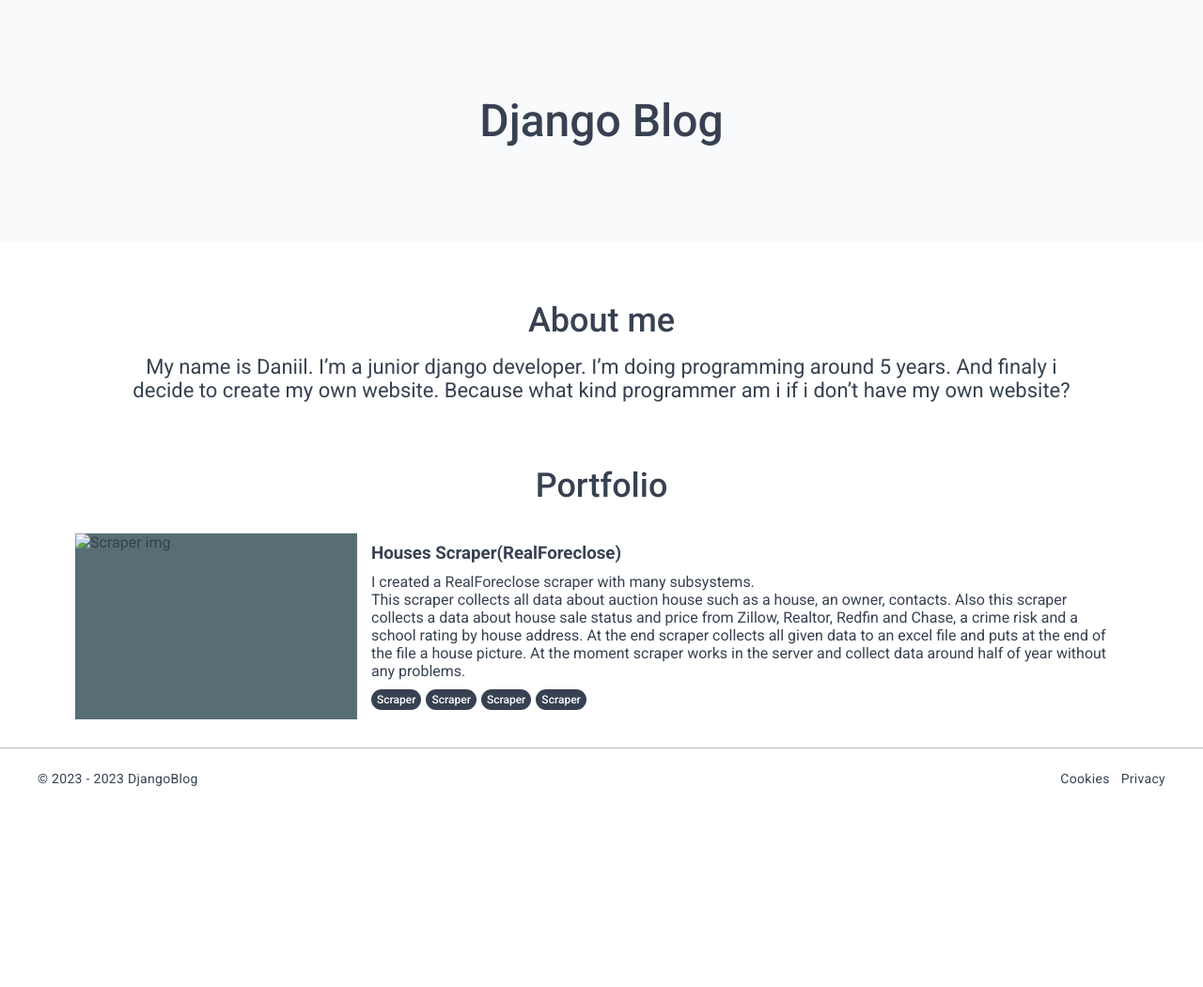
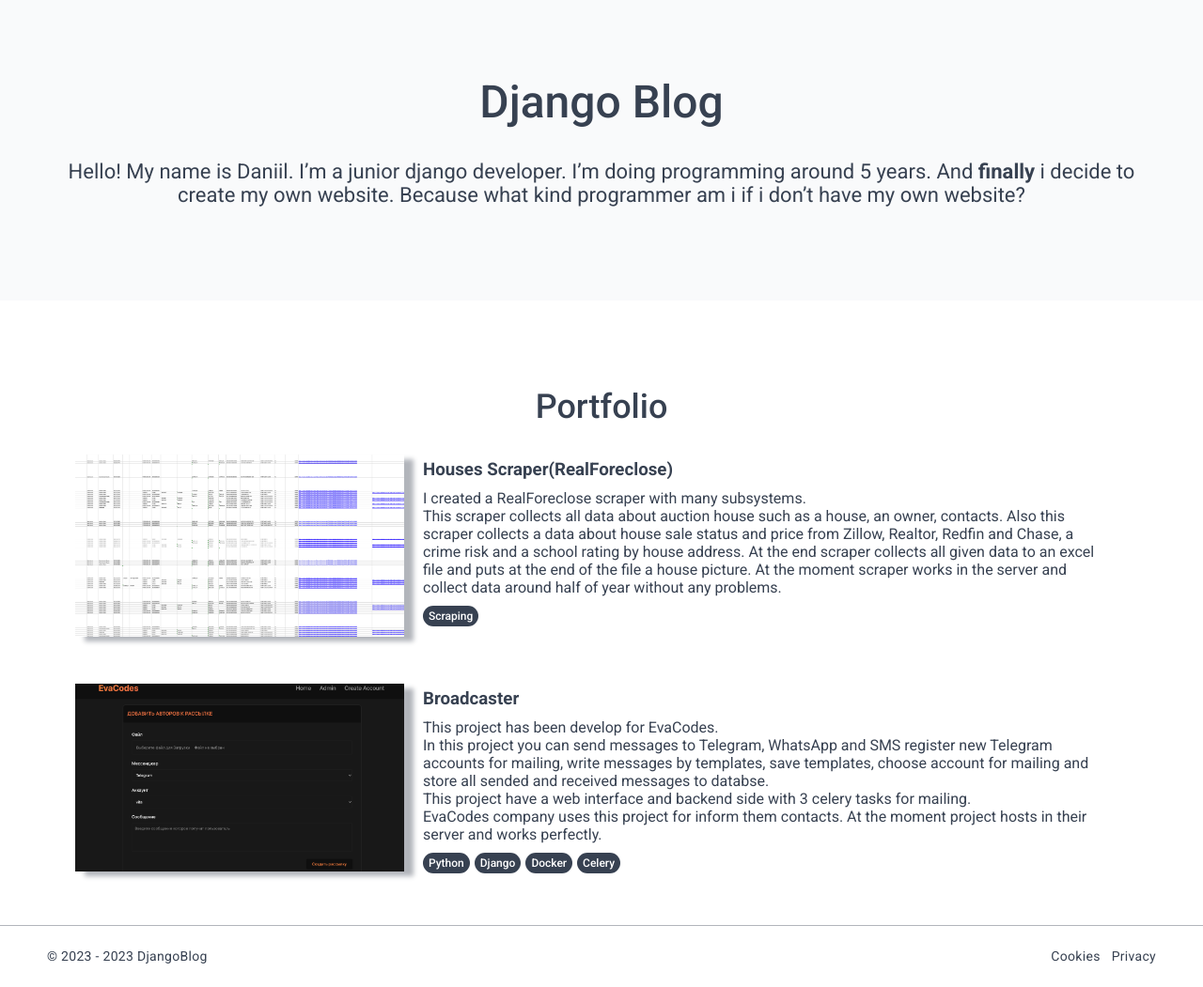
Before and after one commit to TyPaporotnyk/DjangoBlog, a Django app: page / in a window 1280 px wide. Shown: the part 81-1132 px from the top of the page at 94% size. Before the commit the page ends 918 px from the top, so only its background shows below. Run offline with Django 4.2, Linux system fonts and the light colour scheme; some libraries are stand-ins or nearby versions.

```diff
--- a/config/settings.py
+++ b/config/settings.py
@@ -93,7 +93,7 @@ DATABASES = {
         "NAME": os.getenv("POSTGRES_DB", os.path.join(BASE_DIR, "db.sqlite3")),
         "USER": os.getenv("POSTGRES_USER", "user"),
         "PASSWORD": os.getenv("POSTGRES_PASSWORD", "12345"),
-        "HOST": os.getenv("POSTGRES_HOST", "127.0.0.1"),
+        "HOST": os.getenv("POSTGRES_HOST", "127.0.0.1") if not DEBUG else "127.0.0.1",
         "PORT": os.getenv("POSTGRES_PORT", "5432"),
     },
 }
--- a/src/blog/templates/blog/post.html
+++ b/src/blog/templates/blog/post.html
@@ -11,7 +11,11 @@
 
 {% include 'blog/post_title.html' %}
 
-<div class="post">
+<style type="text/css">
+
+</style>
+
+<div class="post" id="post">
     <div class="container">
         <div class="post__row">
             <div class="blog__content post">
--- a/static/css/main.css
+++ b/static/css/main.css
@@ -101,6 +101,7 @@ body {
   height: 65px;
   justify-content: space-between;
   align-items: center;
+  padding: 10px 10px;
 }
 .footer__right{
   display: flex;
@@ -119,14 +120,19 @@ a.footer__text:hover{
   background-color: var(--color-background-dark);
 }
 .page_title__row {
-  /* height: 300px; */
-  padding: 100px 0;
-
+  padding: 80px 10px;
+  padding-bottom: 100px;
   display: flex;
   flex-direction: column;
   justify-content: center;
   align-items: center;
   gap: 20px;
+}
+.page_title__row p{
+  margin-top: 12px;
+  text-align: center;
+  font-size: 22px;
+  /*padding: 10px 10px;*/
 }
 .created_by {
   display: flex;
@@ -156,7 +162,7 @@ a.footer__text:hover{
 .about > p{
   margin-top: 8px;
   font-size: 22px;
-  padding: 8px 100px;
+  padding: 8px 25px;
   text-align: center;
   font-weight: 300;
 }
@@ -164,7 +170,9 @@ a.footer__text:hover{
   margin: 30px 0;
 }
 .portfolio{
-  margin: 30px 0;
+  /*margin: 30px 0;*/
+  margin-top: 60px;
+  margin-bottom: 50px;
 }
 .portfolio > h2{
   font-size: 36px;
@@ -175,23 +183,25 @@ a.footer__text:hover{
 .portfolio__row{
   display: flex;
   flex-direction: column;
-  gap: 30px;
+  gap: 50px;
 }
 .portfolio__item{
   display: flex;
   flex-direction: row;
   padding: 0 40px;
-  gap: 5px;
+}
+.portfolio__image > img{
+  width: 350px;
+  box-shadow: 10px 5px 5px var(--color-border);
 }
 .portfolio__image{
-  min-width: 300px;
-  background-color: #586e75;
+
 }
 .portfolio_detail{
   display: flex;
   flex-direction: column;
   gap: 10px;
-  padding: 10px;
+  padding: 5px 20px;
 }
 .portfolio_detail > .tags{
   display: flex;
--- a/static/js/app.js
+++ b/static/js/app.js
@@ -1,7 +1,8 @@
 $(document).ready(() => {
     /* Hamburger menu */
     $(".hamburger").on("click", (e) => {
-        $(".hamburger").toggleClass("active")
+        $(".hamburger").toggleClass("active");
+        $(".header__nav").toggleClass("active");
     })
 
     /* Load more button */
--- a/templates/main.html
+++ b/templates/main.html
@@ -11,6 +11,9 @@
             <h1>
                 Django Blog
             </h1>
+            <p>
+                Hello! My name is Daniil. I’m a junior django developer. I’m doing programming around 5 years. And <b>finally</b> i decide to create my own website. Because what kind programmer am i if i don’t have my own website?
+            </p>
         </div>
     </div>
 </div>
@@ -18,14 +21,6 @@
 <div class="post">
     <div class="container">
         <div class="post__row">
-            <div class="about">
-                <h2>
-                    About me
-                </h2>
-                <p>
-                    My name is Daniil. I’m a junior django developer. I’m doing programming around 5 years. And finaly i decide to create my own website. Because what kind programmer am i if i don’t have my own website?
-                </p>
-            </div>
             <div class="portfolio">
                 <h2>
                     Portfolio
@@ -33,7 +28,7 @@
                 <div class="portfolio__row">
                     <div class="portfolio__item">
                         <div class="portfolio__image">
-                            <img src="" alt="Scraper img">
+                            <img src="{% static 'img/portfolio/portfolio1.png' %}" alt="Scraper img">
                         </div>
                         <div class="portfolio_detail">
                             <h3>
@@ -43,10 +38,28 @@
 This scraper collects all data about auction house such as a house, an owner, contacts. Also this scraper collects a data about house sale status and price from Zillow, Realtor, Redfin and Chase, a crime risk and a school rating by house address. At the end scraper collects all given data to an excel file and puts at the end of the file a house picture.
 At the moment scraper works in the server and collect data around half of year without any problems.</p>
                             <div class="tags">
-                                <div class="tag">Scraper</div>
-                                <div class="tag">Scraper</div>
-                                <div class="tag">Scraper</div>
-                                <div class="tag">Scraper</div>
+                                <div class="tag">Scraping</div>
+                            </div>
+                        </div>
+                    </div>
+                    <div class="portfolio__item">
+                        <div class="portfolio__image">
+                            <img src="{% static 'img/portfolio/portfolio2.png' %}" alt="Scraper img">
+                        </div>
+                        <div class="portfolio_detail">
+                            <h3>
+                                Broadcaster
+                            </h3>
+                            <p>This project has been develop for EvaCodes.<br>
+                                In this project you can send messages to Telegram, WhatsApp and SMS register new Telegram accounts for mailing, write messages by templates, save templates, choose account for mailing and store all sended and received messages to databse.<br>
+This project have a web interface and backend side with 3 celery tasks for mailing.<br>
+EvaCodes company uses this project for inform them contacts.
+At the moment project hosts in their server and works perfectly.</p>
+                            <div class="tags">
+                                <div class="tag">Python</div>
+                                <div class="tag">Django</div>
+                                <div class="tag">Docker</div>
+                                <div class="tag">Celery</div>
                             </div>
                         </div>
                     </div>
```
Also changed, not shown: other parts of static/css/main.css (+47 -3 lines), static/css/post.css (+2 -10 lines), static/img/portfolio/portfolio1.png (added), static/img/portfolio/portfolio2.png (added), 1 other file.
